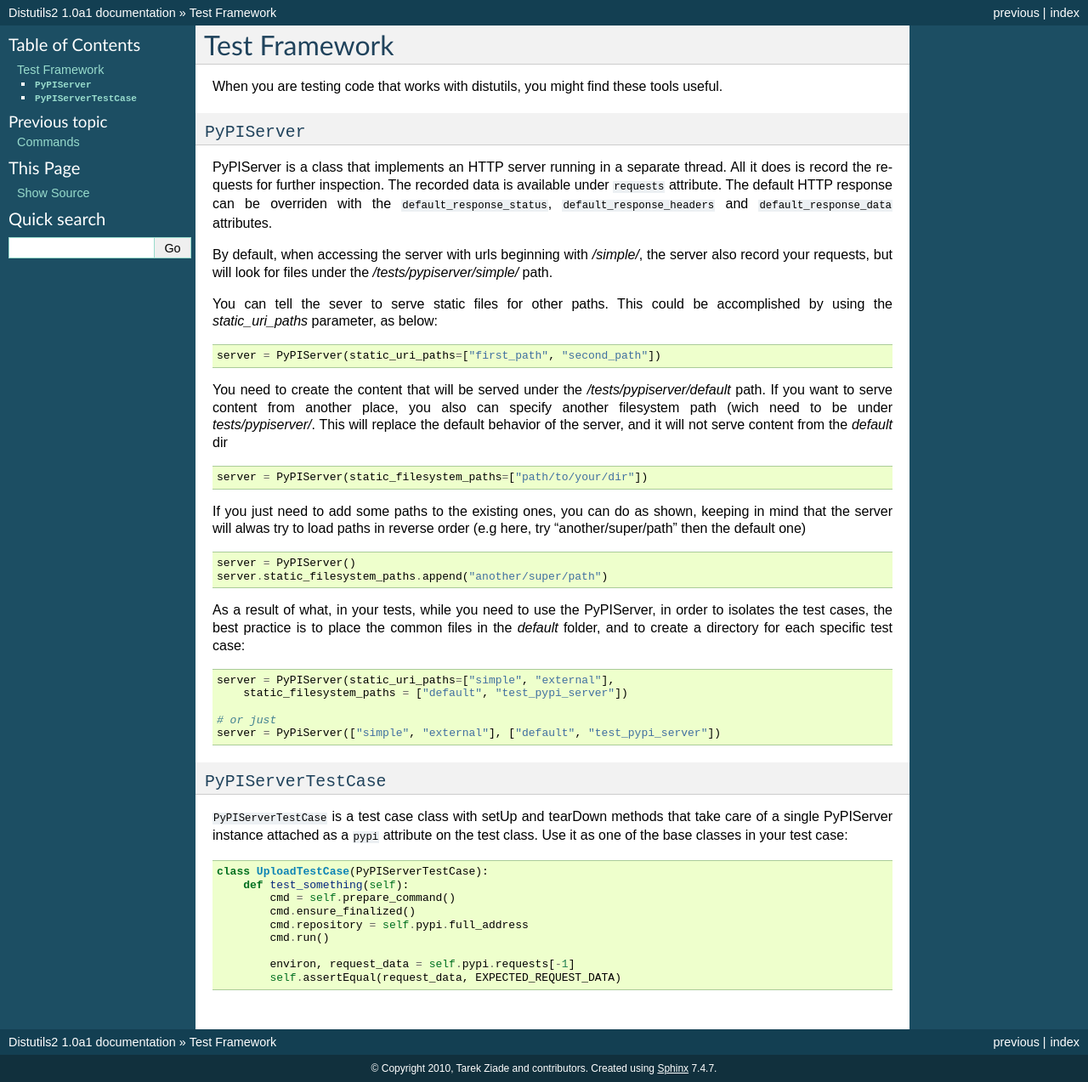
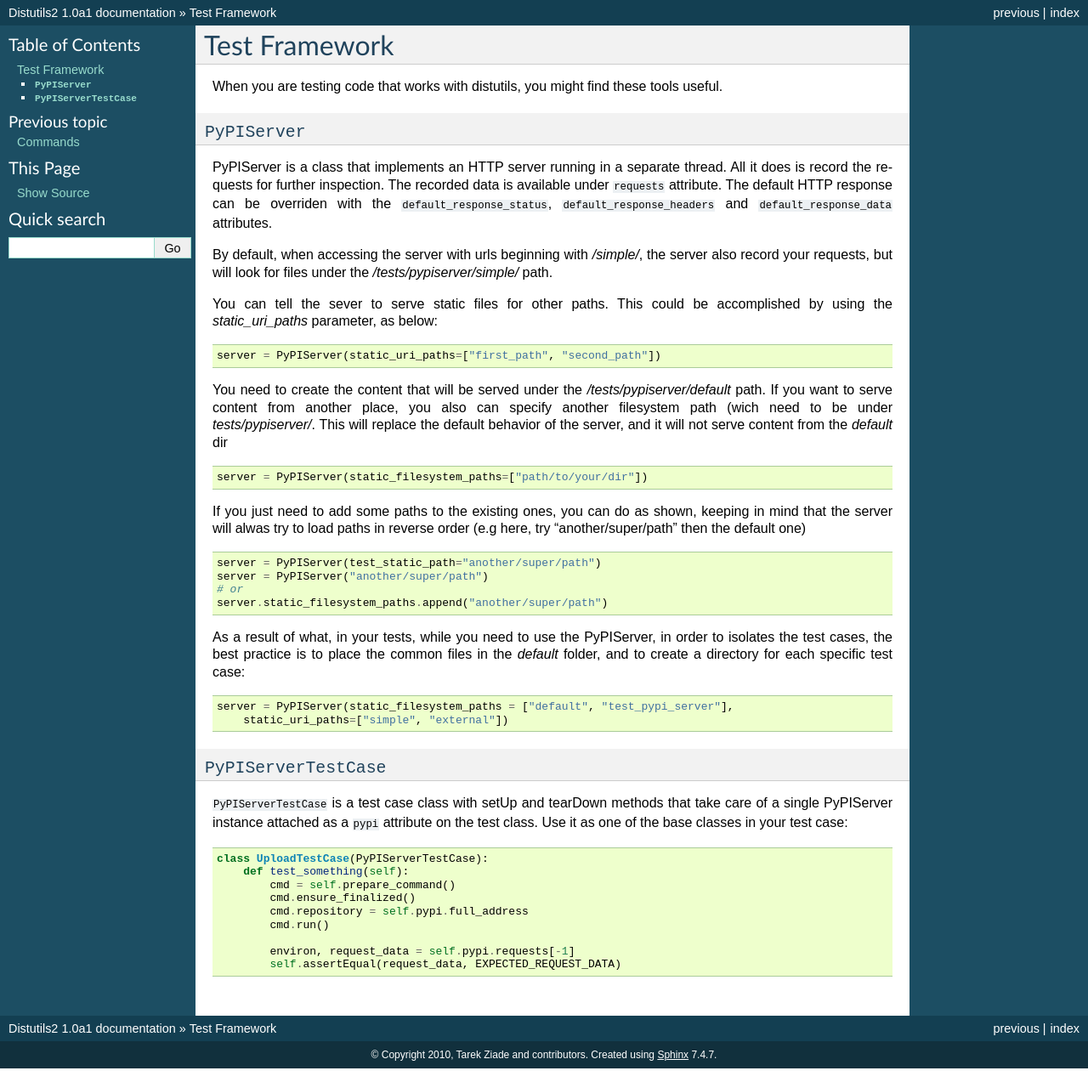
Before and after one commit to crateio/distutils2, a Sphinx documentation site: the page built from docs/source/test_framework.rst, in a window 1280 px wide. Shown: the whole page at 85% size. Built offline with Sphinx 7.4.7, drawn with Linux system fonts in a browser that asks for light colours.

Commit message:
Add a simpler way to use the PyPIServer on tests.

```diff
--- a/docs/source/test_framework.rst
+++ b/docs/source/test_framework.rst
@@ -35,18 +35,17 @@
 keeping in mind that the server will alwas try to load paths in reverse order
 (e.g here, try "another/super/path" then the default one) ::
 
-    server = PyPIServer()
+    server = PyPIServer(test_static_path="another/super/path")
+    server = PyPIServer("another/super/path")
+    # or
     server.static_filesystem_paths.append("another/super/path")
 
 As a result of what, in your tests, while you need to use the PyPIServer, in
 order to isolates the test cases, the best practice is to place the common files
 in the `default` folder, and to create a directory for each specific test case::
 
-    server = PyPIServer(static_uri_paths=["simple", "external"],
-        static_filesystem_paths = ["default", "test_pypi_server"])
-
-    # or just
-    server = PyPiServer(["simple", "external"], ["default", "test_pypi_server"])
+    server = PyPIServer(static_filesystem_paths = ["default", "test_pypi_server"],
+        static_uri_paths=["simple", "external"])
 
 ``PyPIServerTestCase``
 ======================
```
Also changed, not shown: 3 other files.
